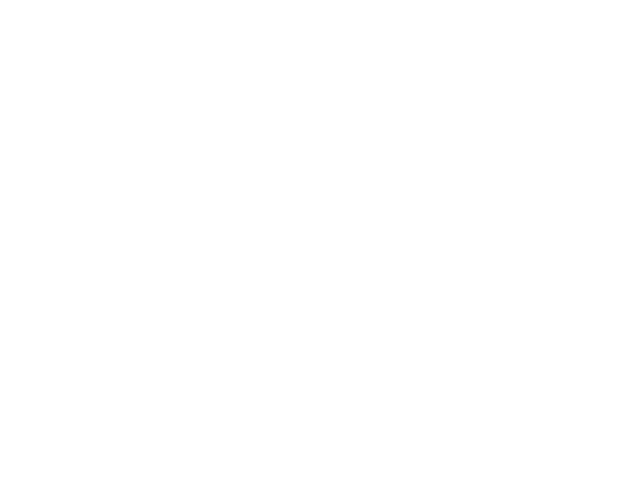
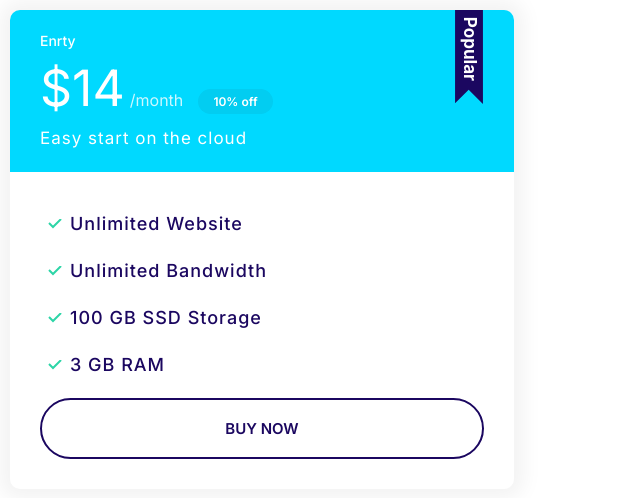
Before and after one commit to MH-Bidhan/Moshify_project, a plain HTML site: page index.html in a window 1280 px wide. Shown: the whole page, without its empty margins (0-640 px from the left). Drawn offline with Linux system fonts and the light colour scheme.

Commit message:
define card and plan componant.

```diff
--- a/css/styles.css
+++ b/css/styles.css
@@ -119,6 +119,7 @@ a {
 
 .badge--small {
   font-size: 1.6rem;
+  padding: 0.5rem 1.5rem;
 }
 
 @media screen and (min-width: 1024px) {
@@ -291,3 +292,96 @@ a {
     font-size: 1.5rem;
   }
 }
+
+/* Cards */
+
+.card {
+  border-radius: 10px;
+  box-shadow: 0 0 20px 10px #f3f3f3;
+  overflow: hidden;
+}
+
+.card__body,
+.card__header {
+  padding: 2rem 3rem;
+}
+
+.card__header {
+  position: relative;
+}
+
+.card--primary .card__header {
+  background-color: var(--color-primary);
+  color: #fff;
+}
+
+.card--secondary .card__header {
+  background-color: var(--color-secondary);
+  color: #fff;
+}
+
+.card--secondary .badge--secondary {
+  background-color: #02cdf1;
+}
+
+/* Plan Componant */
+.plan .card__header * {
+  color: #fff;
+}
+
+.plan--popular .card__header::before {
+  content: url(/Images/popular.svg);
+  /* height: 80px; */
+  width: 40px;
+  display: inline-block;
+  position: absolute;
+  top: -0.6rem;
+  right: 5%;
+}
+
+.plan__name {
+  font-weight: 500;
+  margin: 0;
+  font-size: 2.4rem;
+}
+
+.plan__price {
+  font-size: 6rem;
+}
+
+.plan__billing-cycle {
+  font-weight: 300;
+  font-size: 2.4rem;
+  opacity: 0.8;
+  margin-right: 1rem;
+}
+
+.plan__description {
+  font-size: 2rem;
+  font-weight: 300;
+  letter-spacing: 1px;
+  display: block;
+}
+
+.plan .list__items {
+  margin-bottom: 2rem;
+  letter-spacing: 1px;
+}
+
+@media screen and (min-width: 1024px) {
+  .plan__name {
+    font-size: 1.4rem;
+  }
+
+  .plan__price {
+    font-size: 5rem;
+  }
+
+  .plan__billing-cycle {
+    font-size: 1.6rem;
+  }
+
+  .plan__description {
+    font-size: 1.7rem;
+  }
+}
--- a/index.html
+++ b/index.html
@@ -14,5 +14,29 @@
     <link rel="stylesheet" href="/css/normalize.css" />
     <link rel="stylesheet" href="/css/styles.css" />
   </head>
-  <body></body>
+  <body style="margin: 1rem">
+    <div style="width: 40%">
+      <div class="plan plan--popular">
+        <div class="card card--secondary">
+          <header class="card__header">
+            <h3 class="plan__name">Enrty</h3>
+            <span class="plan__price">$14</span>
+            <span class="plan__billing-cycle">/month</span>
+            <span class="badge badge--secondary badge--small">10% off</span>
+
+            <span class="plan__description">Easy start on the cloud</span>
+          </header>
+          <div class="card__body">
+            <ul class="list list--tick">
+              <li class="list__items">Unlimited Website</li>
+              <li class="list__items">Unlimited Bandwidth</li>
+              <li class="list__items">100 GB SSD Storage</li>
+              <li class="list__items">3 GB RAM</li>
+            </ul>
+            <button class="btn btn--outline btn--block">Buy Now</button>
+          </div>
+        </div>
+      </div>
+    </div>
+  </body>
 </html>
```
Also changed, not shown: Images/popular.svg (added).
